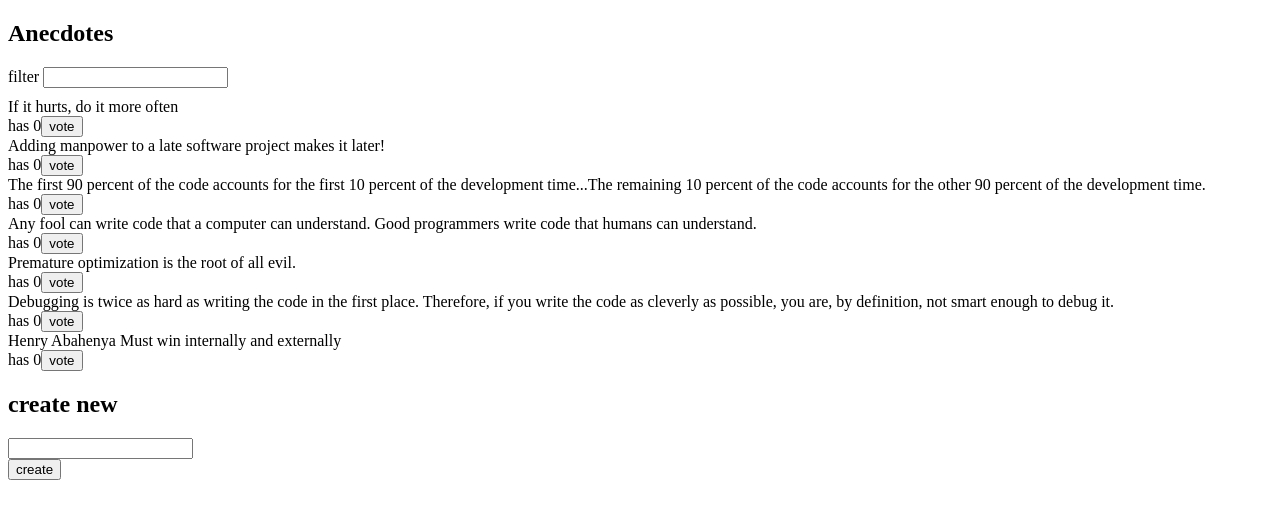
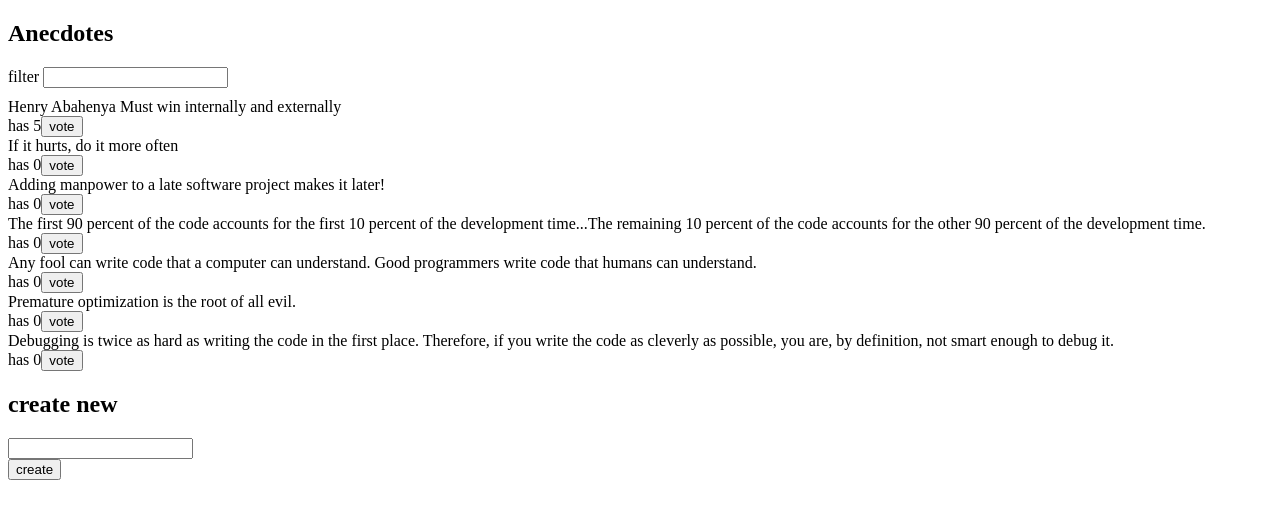
Before and after one commit to Henryabahenya/FullStackDevelopment, a React (Vite) app in the folder PART_6/zustand-anecdotes/: page / in a window 1280 px wide. Shown: the top 518 px of the page. Built offline with nearby package versions, Linux system fonts and the light colour scheme; data requests are answered from the project's data file.

Commit message:
6.9: anecdotes, step8 - integrated backend persistence for voting using Fetch API PUT/PATCH requests

```diff
--- a/PART_6/zustand-anecdotes/db.json
+++ b/PART_6/zustand-anecdotes/db.json
@@ -32,7 +32,7 @@
     },
     {
       "content": "Henry Abahenya Must win internally and externally",
-      "votes": 0,
+      "votes": 5,
       "id": "cQhMkyVdimQ"
     }
   ],
--- a/PART_6/zustand-anecdotes/src/components/AnecdoteList.jsx
+++ b/PART_6/zustand-anecdotes/src/components/AnecdoteList.jsx
@@ -5,8 +5,24 @@ const AnecdoteList = () => {
   const voteAnecdote = useVoteAnecdote();
   const filter = useFilter();
 
-  const vote = (id) => {
-    voteAnecdote(id);
+  const vote = async (id) => {
+    const anecdote = anecdotes.find((a) => a.id === id);
+    if (!anecdote) {
+      return;
+    }
+
+    const updatedAnecdote = { ...anecdote, votes: anecdote.votes + 1 };
+
+    const response = await fetch(`http://localhost:3001/anecdotes/${id}`, {
+      method: "PUT",
+      headers: {
+        "Content-Type": "application/json",
+      },
+      body: JSON.stringify(updatedAnecdote),
+    });
+
+    const savedAnecdote = await response.json();
+    voteAnecdote(savedAnecdote);
   };
 
   const filteredAnecdotes = anecdotes.filter((a) =>
--- a/PART_6/zustand-anecdotes/src/store.js
+++ b/PART_6/zustand-anecdotes/src/store.js
@@ -3,12 +3,10 @@ import { create } from "zustand";
 const useAnecdoteStore = create((set) => ({
   anecdotes: [],
   filter: "",
-  voteAnecdote: (id) =>
+  voteAnecdote: (updatedAnecdote) =>
     set((state) => ({
       anecdotes: state.anecdotes.map((anecdote) =>
-        anecdote.id === id
-          ? { ...anecdote, votes: anecdote.votes + 1 }
-          : anecdote,
+        anecdote.id === updatedAnecdote.id ? updatedAnecdote : anecdote,
       ),
     })),
   createAnecdote: (anecdote) =>
```
